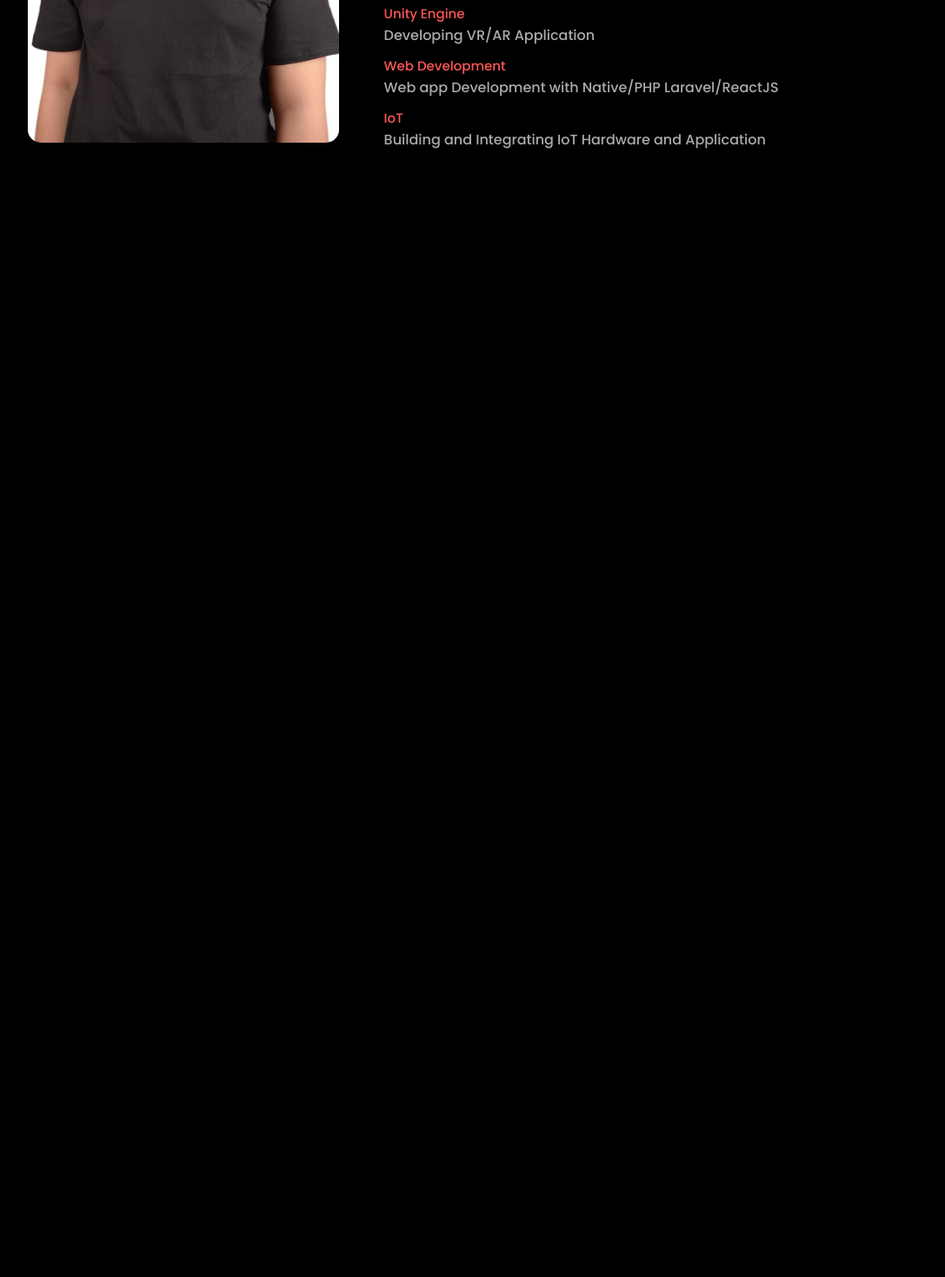
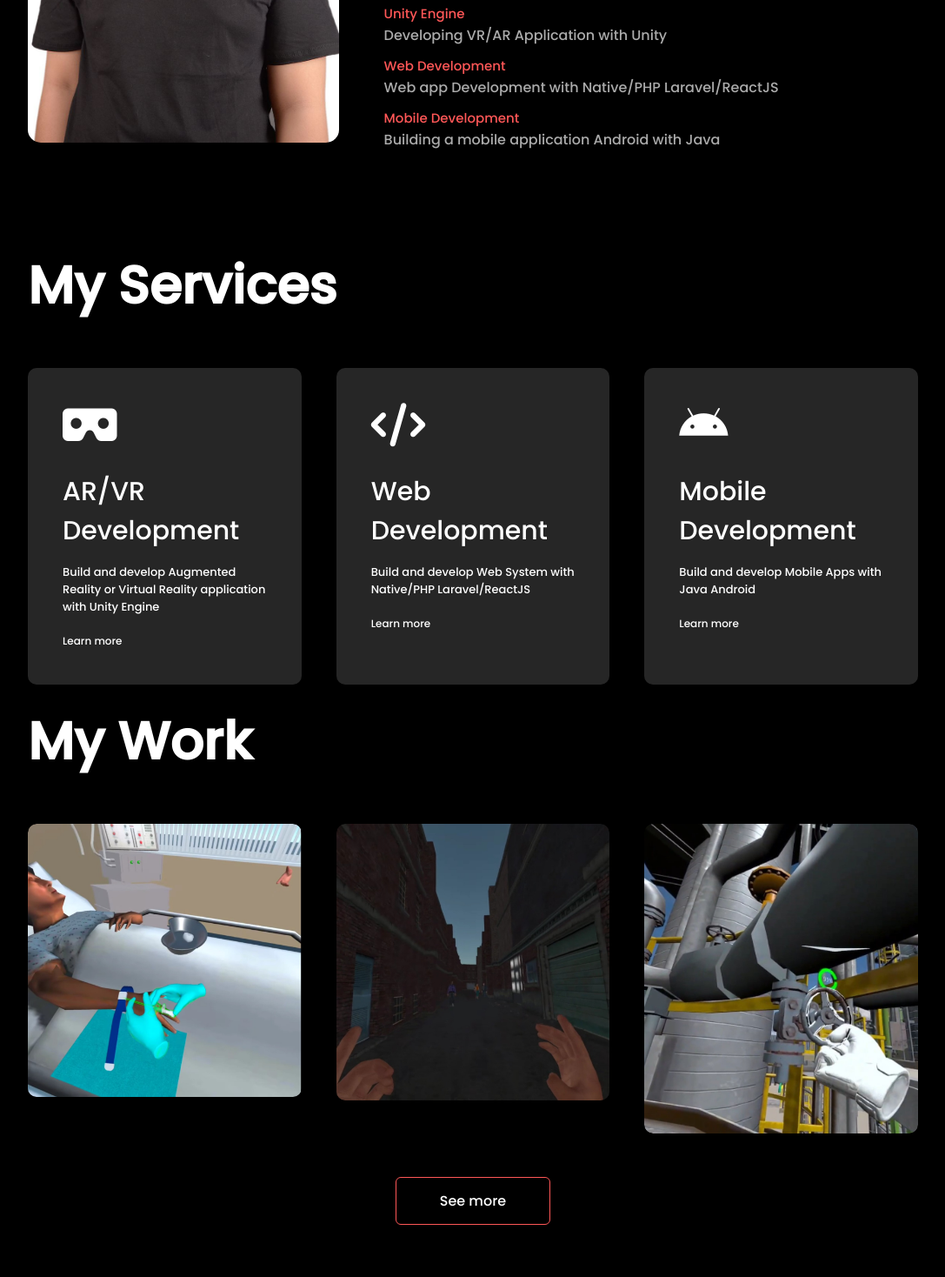
Before and after one commit to ivanmuntahir/my-portfolio, a plain HTML site: page index.html in a window 1280 px wide. Shown: the part 1264-2732 px from the top of the page at 87% size, without its empty margins (96-1183 px from the left). Before the commit the page ends 1537 px from the top, so only its background shows below. Drawn offline with Linux system fonts and the light colour scheme.

Commit message:
add portfolio section and skills

```diff
--- a/index.html
+++ b/index.html
@@ -8,6 +8,7 @@
 <link rel="preconnect" href="https://fonts.gstatic.com" crossorigin>
 <link href="https://fonts.googleapis.com/css2?family=Poppins:wght@500&display=swap" rel="stylesheet">
     <title>Personal Portfolio Website</title>
+    <script src="https://kit.fontawesome.com/36a638c8b4.js" crossorigin="anonymous"></script>
 </head>
 <body>
     <div id="header">
@@ -23,7 +24,7 @@
                 </ul>
             </nav>
             <div class="header-text">
-                <p>Web Developer</p>
+                <p>Unity Developer</p>
                 <h1>Hi, I'm Muhammad <span>Ivan</span> Muntahir<br>From Indonesia</h1>
             </div>
         </div>
@@ -49,9 +50,9 @@
                         </div>
                         <div class="tab-contents active-tab" id="skills">
                             <ul>
-                                <li><span>Unity Engine</span><br>Developing VR/AR Application</li>
+                                <li><span>Unity Engine</span><br>Developing VR/AR Application with Unity</li>
                                 <li><span>Web Development</span><br>Web app Development with Native/PHP Laravel/ReactJS</li>
-                                <li><span>IoT</span><br>Building and Integrating IoT Hardware and Application</li>
+                                <li><span>Mobile Development</span><br>Building a mobile application Android with Java</li>
                             </ul>
                         </div>
                         <div class="tab-contents" id="experience">
@@ -73,9 +74,67 @@
             </div>
         </div>
     </div>
+    <!-- -----------------services------------------- -->
+    <div class="services">
+        <div class="container">
+            <h1 class="sub-title">My Services</h1>
+            <div class="services-list">
+                <div>
+                    <i class="fa-solid fa-vr-cardboard"></i>
+                    <h2>AR/VR Development</h2>
+                    <p>Build and develop Augmented Reality or Virtual Reality application with Unity Engine</p>
+                    <a href="#">Learn more</a>
+                </div>
+                <div>
+                    <i class="fa-solid fa-code"></i>
+                    <h2>Web Development</h2>
+                    <p>Build and develop Web System with Native/PHP Laravel/ReactJS</p>
+                    <a href="#">Learn more</a>
+                </div>
+                <div>
+                    <i class="fa-brands fa-android"></i>
+                    <h2>Mobile Development</h2>
+                    <p>Build and develop Mobile Apps with Java Android</p>
+                    <a href="#">Learn more</a>
+                </div>
+            </div>
+        </div>
+    </div>
+    <!-- -----------portfolio---------- -->
+    <div id="portfolio">
+        <div class="container">
+            <h1 class="sub-title">My Work</h1>
+            <div class="work-list">
+                <div class="work">
+                    <img src="./images/vr-1.jpeg">
+                    <div class="layer">
+                        <h3>VR Infusion Installation Simulation</h3>
+                        <p>The app provides a virtual immersive medical simulation of infusion installation based on real condition and procedure</p>
+                        <a href="https://youtu.be/kwFk8cWmwNc?si=I7ZZHdb5hBDKOM_d"><i class="fa-solid fa-arrow-up-right-from-square"></i></i></a>
+                    </div>
+                </div>
+                <div class="work">
+                    <img src="./images/vr-5.jpeg">
+                    <div class="layer">
+                        <h3>VR Surelock Detective Experience</h3>
+                        <p>The app provides a virtual immersive being a detective and inspector to solve and find solution</p>
+                        <a href="https://www.youtube.com/watch?v=bFJiOsEWZ1M"><i class="fa-solid fa-arrow-up-right-from-square"></i></i></a>
+                    </div>
+                </div>
+                <div class="work">
+                    <img src="./images/vr-2.jpeg">
+                    <div class="layer">
+                    <h3>VR On Training Simulation Pupuk Kaltim</h3>
+                        <p>The app provides a virtual immersive as a field operator which simulate production factory based on real condition and procedure</p>
+                        <a href="https://www.youtube.com/watch?v=FlhiGqSuLss"><i class="fa-solid fa-arrow-up-right-from-square"></i></i></a>
+                    </div>
+                </div>
+            </div>
+            <a href="#" class="btn">See more</a>
+        </div>
+    </div>
 
     <script>
-
         var tablinks = document.getElementsByClassName("tab-links");
         var tabcontents = document.getElementsByClassName("tab-contents");
 
@@ -84,8 +143,10 @@
                 tablink.classList.remove("active-link");
             }
             for(tabcontent of tabcontents){
-                tablink.classList.remove("active-tab");
+                tabcontent.classList.remove("active-tab");
             }
+            event.currentTarget.classList.add("active-link");
+            document.getElementById(tabname).classList.add("active-tab");
         }
     </script>
 </body>
--- a/style.css
+++ b/style.css
@@ -136,3 +136,117 @@ nav ul li a:hover::after{
 .tab-contents.active-tab{
     display: block;
 }
+
+/* ------------services---------------- */
+#services{
+    padding: 30px 0;
+}
+.services-list{
+    display: grid;
+    grid-template-columns: repeat(auto-fit,minmax(250px, 1fr));
+    grid-gap: 40px;
+    margin-top: 50px;
+}
+.services-list div{
+    background: #262626;
+    padding: 40px;
+    font-size: 13px;
+    font-weight: 300;
+    border-radius: 10px;
+    transition: background 0.5s, transform 0.5s;
+}
+.services-list div i{
+    font-size: 50px;
+    margin-bottom: 30px;
+}
+.services-list div h2{
+    font-size: 30px;
+    font-weight: 500;
+    margin-bottom: 15px;
+}
+.services-list div a{
+    text-decoration: none;
+    color: #fff;
+    font-size: 12px;
+    margin-top: 20px;
+    display: inline-block;
+}
+.services-list div:hover{
+    background: #ff5757;
+    transform: translateY(-10px);
+}
+/* portfolio */
+.portofolio{
+    padding: 50px 0;
+}
+.work-list{
+    display: grid;
+    grid-template-columns: repeat(auto-fit,minmax(250px, 1fr));
+    grid-gap: 40px;
+    margin-top: 50px;
+}
+.work{
+    border-radius: 10px;
+    position: relative;
+    overflow:hidden;
+}
+.work img{
+    width: 100%;
+    border-radius: 10px;
+    display: block;
+    transition: transform 0.5s;
+}
+.layer{
+    width: 100%;
+    height: 0;
+    background: linear-gradient(rgba(0,0,0,0.5), #ff5757);
+    border-radius: 10px;
+    position: absolute;
+    left: 0;
+    bottom: 0;
+    overflow: hidden;
+    display: flex;
+    align-items: center;
+    justify-content: center;
+    flex-direction: column;
+    padding: 0 40px;
+    text-align: center;
+    font-size: 14px;
+    transition: height 0.5s;
+}
+.layer h3{
+    font-weight: 500;
+    font-size: 20px;
+}
+.layer a{
+    margin-top: 20px;
+    color: #ff5757;
+    text-decoration: none;
+    font-size: 18px;
+    line-height: 60px;
+    background: #fff;
+    width: 60px;
+    height: 60px;
+    border-radius: 50%;
+    text-align: center;
+}
+.work:hover img{
+    transform: scale(1.1);
+}
+.work:hover .layer{
+    height: 100%;
+}
+.btn{
+    display: block;
+    margin: 50px auto;
+    width: fit-content;
+    border: 1px solid #ff5757;
+    padding: 14px 50px;
+    border-radius: 6px;
+    text-decoration: none;
+    color: #fff;
+    transition: background 0.5s;
+}
+.btn:hover{
+    background: #ff5757;
+}
```
Also changed, not shown: images/vr-1.jpeg (added), images/vr-2.jpeg (added), images/vr-3.jpeg (added), images/vr-4.jpeg (added), images/vr-5.jpeg (added).
